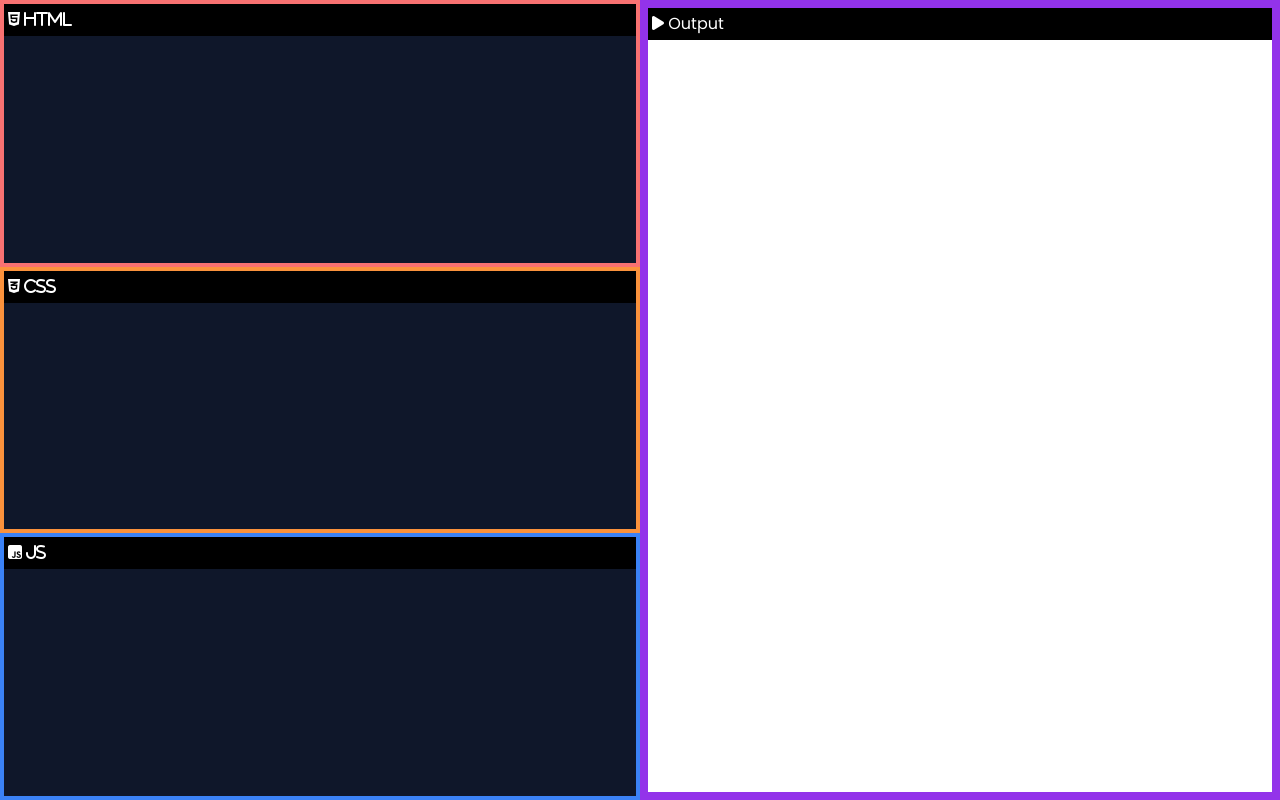
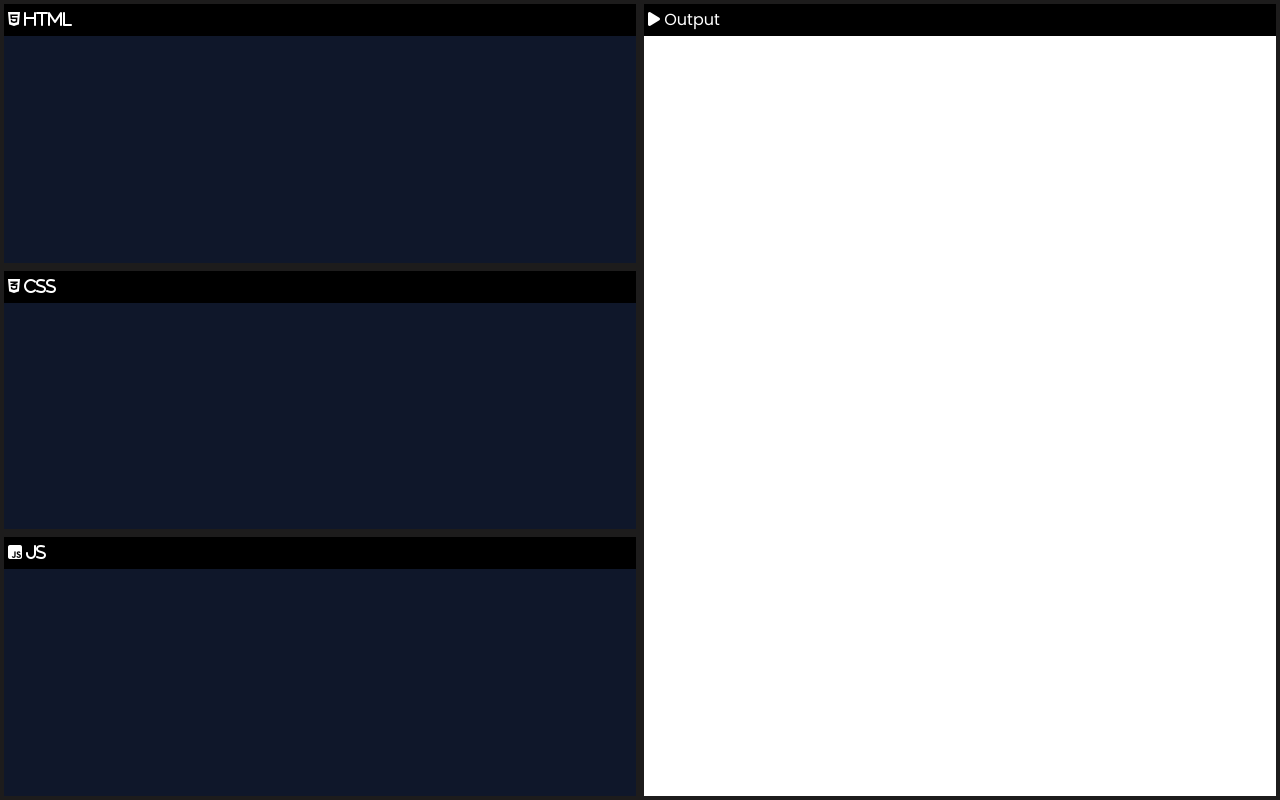
Before and after one commit to brijesh1802/WebCodeLab, a plain HTML site: page Index.html in a window 1280 px wide. Drawn offline with nearby package versions, Linux system fonts and the light colour scheme.

Commit message:
Update Index.html

```diff
--- a/Index.html
+++ b/Index.html
@@ -18,35 +18,35 @@
 
       <!-- Code Writing Window -->
       <div class="code-write w-1/2 h-screen flex flex-col">
-        <div class="html bg-red-400 flex-1 p-1 flex flex-col">
+        <div class="flex-1 p-1 flex flex-col">
           <div class="bg-black p-1">
             <label><i class="fa-brands fa-html5"> Html</i></label>
           </div>
           <textarea
-            class="flex-1 w-full resize-none bg-slate-900 px-1"
+            class="flex-1 w-full resize-none bg-slate-900 px-1 border-none outline-none"
             spellcheck="false" id="html-code" onkeyup="run()"></textarea>
         </div>
-        <div class="css bg-orange-400 flex-1 p-1 flex flex-col">
+        <div class=" flex-1 p-1 flex flex-col">
           <div class="bg-black p-1">
             <label><i class="fa-brands fa-css3-alt"> CSS</i></label>
           </div>
           <textarea
-            class="flex-1 w-full resize-none bg-slate-900 px-1"
+            class="flex-1 w-full resize-none bg-slate-900 px-1 border-none outline-none"
             spellcheck="false" id="css-code" onkeyup="run()"></textarea>
         </div>
-        <div class="js bg-blue-500 flex-1 p-1 flex flex-col">
+        <div class="flex-1 p-1 flex flex-col">
           <div class="bg-black p-1">
             <label><i class="fa-brands fa-square-js"> JS</i></label>
           </div>
           <textarea
-            class="flex-1 w-full resize-none bg-slate-900 px-1"
-            spellcheck="false" id="js-code" onkeyup="run()"></textarea>
+            class="flex-1 w-full resize-none bg-slate-900 px-1 border-none outline-none"
+            spellcheck="false" id="js-code" onkeyup="run() "></textarea>
         </div>
       </div>
 
       <!-- Output Window -->
-      <div class="code-output-screen bg-purple-600 w-1/2 h-screen flex flex-col">
-        <div class="flex flex-col flex-1 p-2">
+      <div class="code-output-screen  w-1/2 h-screen flex flex-col">
+        <div class="flex flex-col flex-1 p-1">
             <div class="bg-black p-1">
                 <label class="text-white"><i class="fa-solid fa-play"></i> Output</label>
             </div>
```
